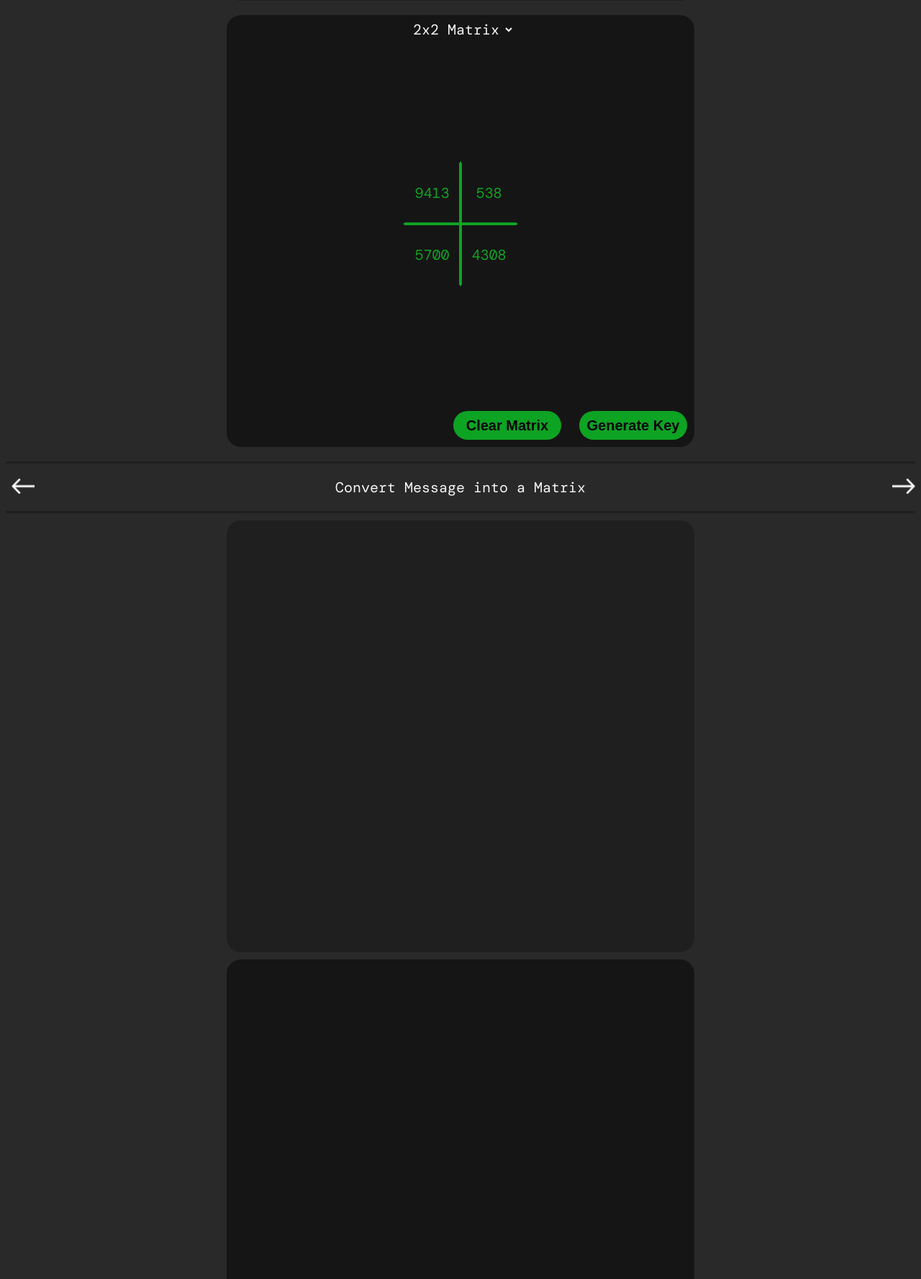
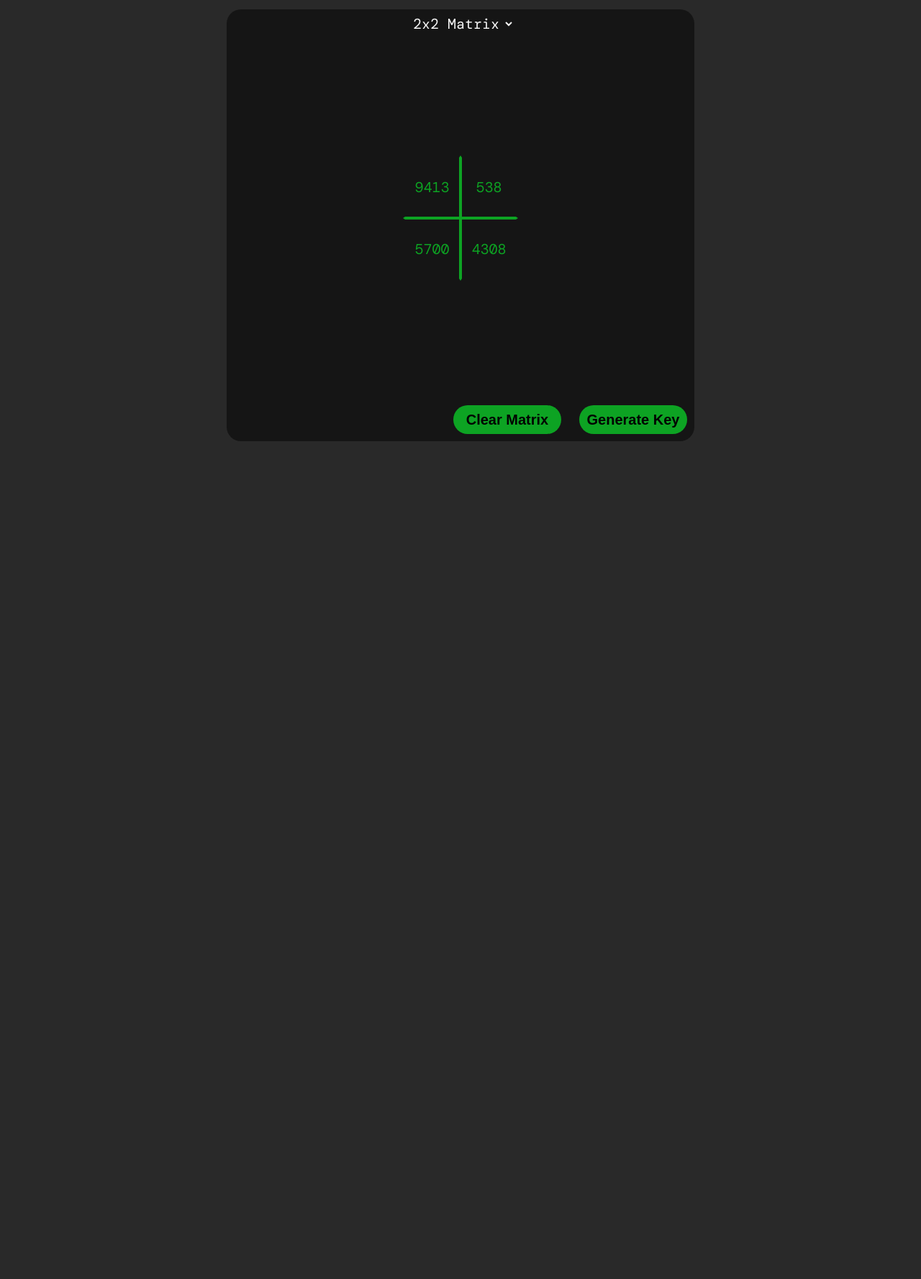
Before and after one commit to PaulVincent-Calvo/Invertrix, a Flask app: page / in a window 1280 px wide. Shown: the part 663-2440 px from the top of the page at 72% size. After the commit the page ends 1276 px from the top, so only its background shows below. Run offline with Flask 3, Linux system fonts and the light colour scheme; some web fonts are replaced.

Commit message:
Add popup modal to show results instead of inline display.

```diff
--- a/static/index.js
+++ b/static/index.js
@@ -233,12 +233,9 @@ function updateStepsDisplay() {
                 </div>
 
                 <div class="step-3-container-2 type-a" id="step-3-container-2">
-                    <div class = "space-top"></div>
                     <textarea id="output-textarea" readonly>Answer will appear here</textarea></div>
-                    <div class = "space-bottom"></div>
                 </div>
-            </div>
-        `;
+            </div>`;
     } else if (mode === 'mode2') {
         stepsContainer.innerHTML = `
             <div class="step">
@@ -290,8 +287,7 @@ function updateStepsDisplay() {
                     <p id= "decrypted-message-container"></p>
                     <div class = "space-bottom"></div>
                 </div>
-            </div>
-        `;
+            </div>`;
     }
 }
 
@@ -453,7 +449,10 @@ function displayMessage(text, container) {
     console.log("done");
 }
 
-// Toggle button function to call Encrypt or Decrypt based on mode
+// Get modal elements
+const resultsModal = document.getElementById('resultsModal');
+const modalResultsContainer = document.getElementById('modal-results-container');
+
 document.getElementById('encrypt-decrypt-button').addEventListener('click', async () => {
     const text = document.getElementById('text-box').value;
     const gridSize = parseInt(document.getElementById('radio-button-grid-size').value);
@@ -463,6 +462,14 @@ document.getElementById('encrypt-decrypt-button').addEventListener('click', asyn
     } else if (mode === 'mode2') { // Decrypt mode
         await decrypt(text, gridSize);
     }
+
+    resultsModal.style.display = 'block';
+});
+
+window.addEventListener('click', (event) => {
+    if (event.target == resultsModal) {
+        resultsModal.style.display = 'none';
+    }
 });
 
 //START
@@ -470,6 +477,9 @@ document.getElementById('encrypt-decrypt-button').addEventListener('click', asyn
 let defaultGridSize = 2;
 
 window.onload = () => {
+
+    resultsModal.style.display = 'none';
+
     updateGrid();
     callGenerateKeyMatrix();
     toggleMode();
--- a/static/styles.css
+++ b/static/styles.css
@@ -18,6 +18,10 @@ body{
     display: flex;
     flex-direction: column;
     background-color: var(--background-color);
+    overflow-x: hidden;
+    margin: 0;
+    padding: 0;
+    max-width: 100%;
 }
 
 /* header part */
@@ -281,13 +285,13 @@ input:checked + .slider:before {
     overflow-x: hidden;
     scroll-behavior: smooth;
     width: 100%;
-    max-width: 1400px;
+    max-width: 1310px;
 }
 
 .step{
     display: flex;
     margin-top: 10px;
-    max-width: 1400px;
+    max-width: 1310px;
     flex-wrap: wrap;
     justify-content: space-around;
     min-width: 100%; /* Each step takes up full width of the container */
@@ -311,10 +315,10 @@ input:checked + .slider:before {
 
 .type-b{
     display: flex;
+    min-height: 550px;
+    min-width: 605px;
     flex-direction: column;
     align-items: center;
-    min-height: 600px;
-    min-width: 650px;
     background-color: var(--matrix-box-background-color);
     border-radius: 20px;
     flex-wrap:wrap;
--- a/templates/invertrix.html
+++ b/templates/invertrix.html
@@ -41,13 +41,19 @@
                     </div>
                 </div>
             </div>
-            <div class = "results-container">
+
+        </div>
+        <div id="resultsModal" class="modal">
+            <div class="modal-content">
+              <div class = "results-container">
                 <div class = "results-header" id = "class-header">
                     <button class = "previous-button" id = "previous-button"><img src = "{{ url_for('static', filename='assets/left-arrow.png') }}" width = "32px"></button>
                     <p class = "results-header-steps" id="results-header-steps">Placeholder</p>
                     <button class = "next-button" id = "next-button"><img src = "{{ url_for('static', filename='assets/right-arrow.png') }}"  width = "32px"></button>
                 </div>
-                <div class = "results-steps"></div>
+
+                <div id="modal-results-container" class="results-steps"></div>
+            </div>
             </div>
         </div>
 
```
Also changed, not shown: other parts of static/styles.css (+26 -2 lines).
